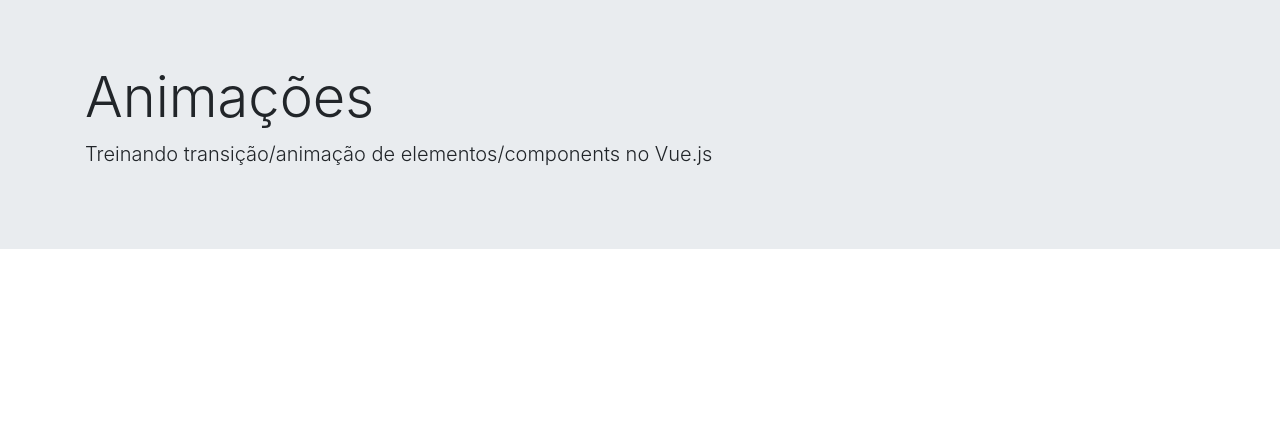
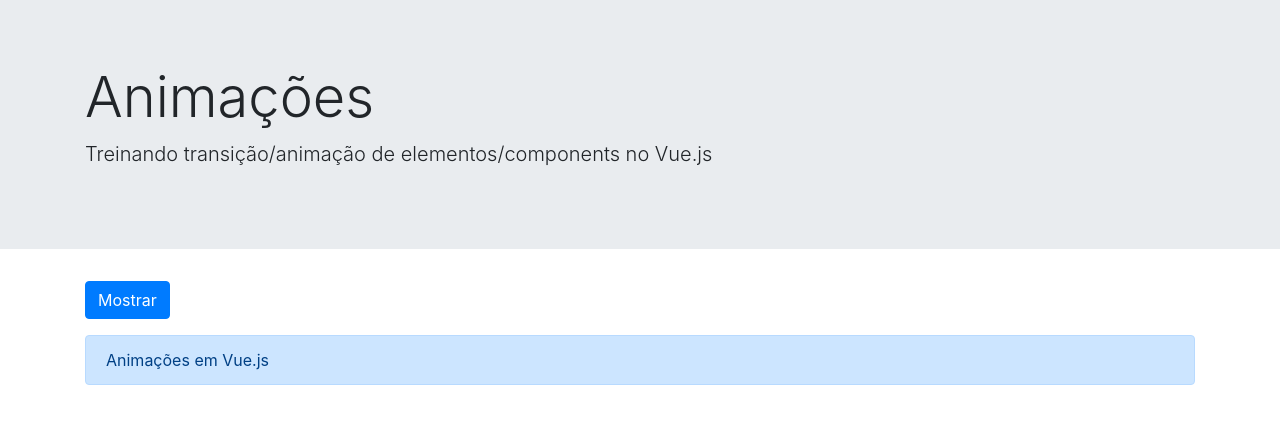
Before and after one commit to taironedias/vue-init, a Vue app in the folder with-docker/code/vue-animacoes/: page / in a window 1280 px wide. Shown: the top 424 px of the page. Built offline with nearby package versions, Linux system fonts and the light colour scheme.

Commit message:
usando v-if ou v-show para mostrar ou ocultar elementos

```diff
--- a/with-docker/code/vue-animacoes/src/App.vue
+++ b/with-docker/code/vue-animacoes/src/App.vue
@@ -8,7 +8,22 @@
       </div>
     </div>
 
-    <div class="container"></div>
+    <div class="container">
+
+      <div class="btn btn-primary mb-3" @click="mostrar = !mostrar">Mostrar</div>
+
+      <div class="alert alert-primary" v-if="mostrar">Animações em Vue.js</div>
+    </div>
 
   </div>
 </template>
+
+<script>
+export default {
+  data() {
+    return {
+      mostrar: true
+    }
+  }
+}
+</script>
```
